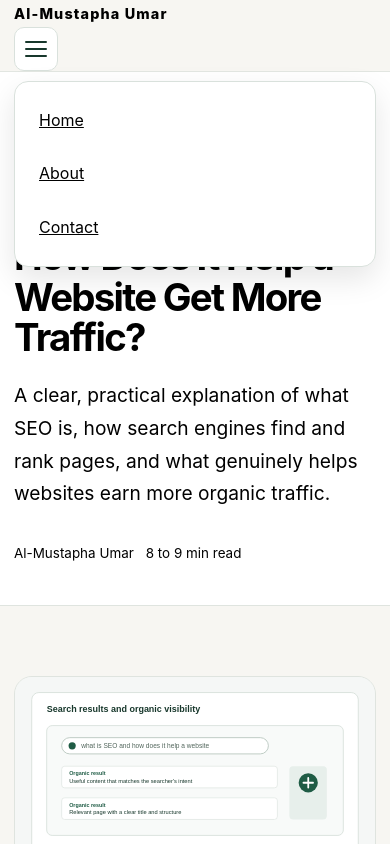
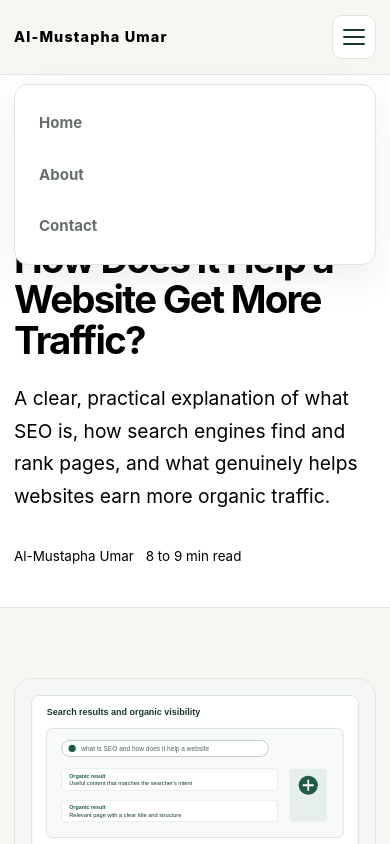
Before and after one commit to Mousteay/SEO-Portfolio, a plain HTML site: page articles/seo/what-is-seo.html in a window 390 px wide. Both pictures are taken after a click on the button "Open navigation menu". Shown: the top 844 px of the page. Drawn offline with Linux system fonts and the light colour scheme.

Commit message:
Update style.css

```diff
--- a/css/style.css
+++ b/css/style.css
@@ -88,55 +88,24 @@ a{color:inherit}
 .article-figure{margin:38px 0 42px}.article-figure img{display:block;width:100%;aspect-ratio:16/9;object-fit:cover;border-radius:18px;border:1px solid var(--line);background:#f4f7f5}.article-figure figcaption{margin-top:10px;font-family:Inter,system-ui,sans-serif;font-size:.86rem;line-height:1.55;color:#000}.article-note{margin-top:42px;padding:18px 20px;border-left:4px solid var(--accent);background:var(--soft);font-family:Inter,system-ui,sans-serif;font-size:.92rem;line-height:1.65;color:#000}
 
 
-/* Mobile navigation drawer */
-.nav-toggle {
-    display: none;
-    width: 44px;
-    height: 44px;
-    padding: 9px;
-    border: 1px solid var(--border, #d9e1dc);
-    border-radius: 10px;
-    background: #fff;
-    cursor: pointer;
-    align-items: center;
-    justify-content: center;
-    flex-direction: column;
-    gap: 5px;
-    z-index: 1001;
+/* Unified mobile navigation */
+.nav-wrap{min-height:74px;display:flex;align-items:center;justify-content:space-between;gap:24px;position:relative}
+.nav-wrap nav{display:flex;align-items:center;gap:28px}
+.nav-wrap nav a{text-decoration:none;color:var(--muted);font-weight:650;font-size:.94rem}
+.nav-wrap nav a:hover,.nav-wrap nav a:focus-visible{color:var(--accent)}
+
+.nav-toggle{display:none;width:44px;height:44px;padding:9px;border:1px solid var(--line);border-radius:10px;background:#fff;cursor:pointer;align-items:center;justify-content:center;flex-direction:column;gap:5px;z-index:1001}
+.nav-toggle span{display:block;width:22px;height:2px;background:#18382c;border-radius:2px}
+
+@media (max-width:900px){
+  .nav-toggle{display:flex}
+  .site-header .nav-links,
+  .site-header .nav-wrap nav{position:absolute;top:calc(100% + 10px);right:0;left:0;display:none;flex-direction:column;align-items:stretch;gap:0;padding:12px;background:#fff;border:1px solid var(--line);border-radius:14px;box-shadow:var(--shadow);z-index:1000}
+  .site-header .nav-links.open,
+  .site-header .nav-wrap nav.is-open{display:flex}
+  .site-header .nav-links a,
+  .site-header .nav-wrap nav a{display:block;width:100%;padding:13px 12px;border-radius:8px;text-decoration:none;color:var(--muted)}
+  .site-header .nav-links a:hover,.site-header .nav-links a:focus-visible,
+  .site-header .nav-wrap nav a:hover,.site-header .nav-wrap nav a:focus-visible{background:#eef3f0;color:var(--accent)}
+  body.nav-open{overflow:hidden}
 }
-.nav-toggle span {
-    display: block;
-    width: 22px;
-    height: 2px;
-    background: #18382c;
-    border-radius: 2px;
-}
-@media (max-width: 800px) {
-    .nav-toggle { display: flex; }
-    .nav-wrap { position: relative; }
-    .nav-wrap nav {
-        position: absolute;
-        top: calc(100% + 10px);
-        right: 0;
-        left: 0;
-        display: none;
-        flex-direction: column;
-        gap: 0;
-        padding: 12px;
-        background: #fff;
-        border: 1px solid var(--border, #d9e1dc);
-        border-radius: 14px;
-        box-shadow: 0 12px 30px rgba(0,0,0,.10);
-        z-index: 1000;
-    }
-    .nav-wrap nav.is-open { display: flex; }
-    .nav-wrap nav a {
-        display: block;
-        width: 100%;
-        padding: 13px 12px;
-        border-radius: 8px;
-    }
-    .nav-wrap nav a:hover,
-    .nav-wrap nav a:focus-visible { background: #eef3f0; }
-    body.nav-open { overflow: hidden; }
-}
```
